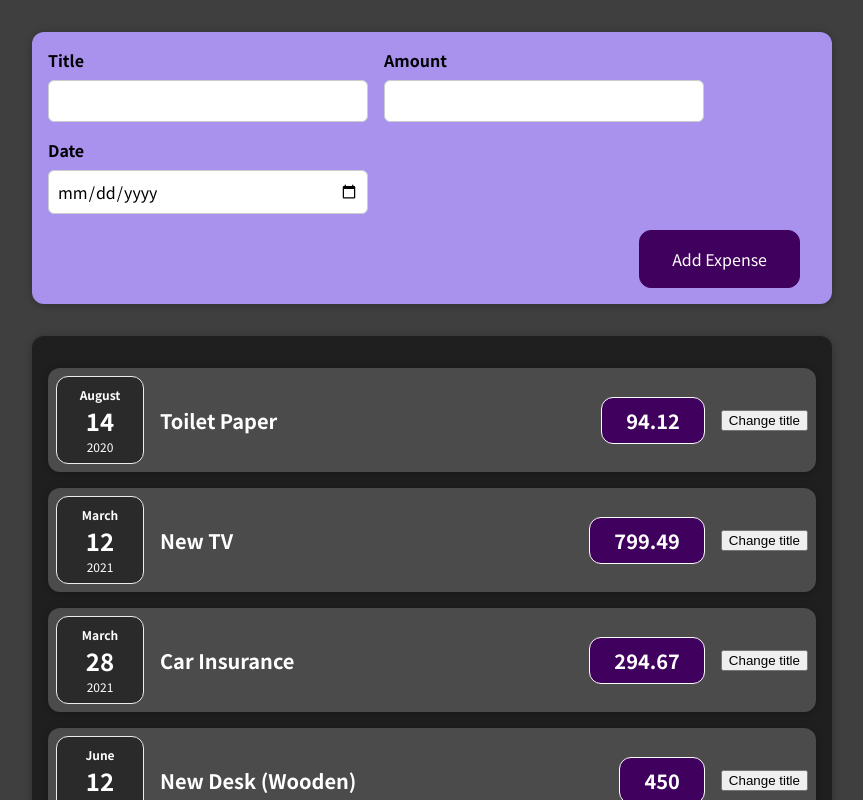
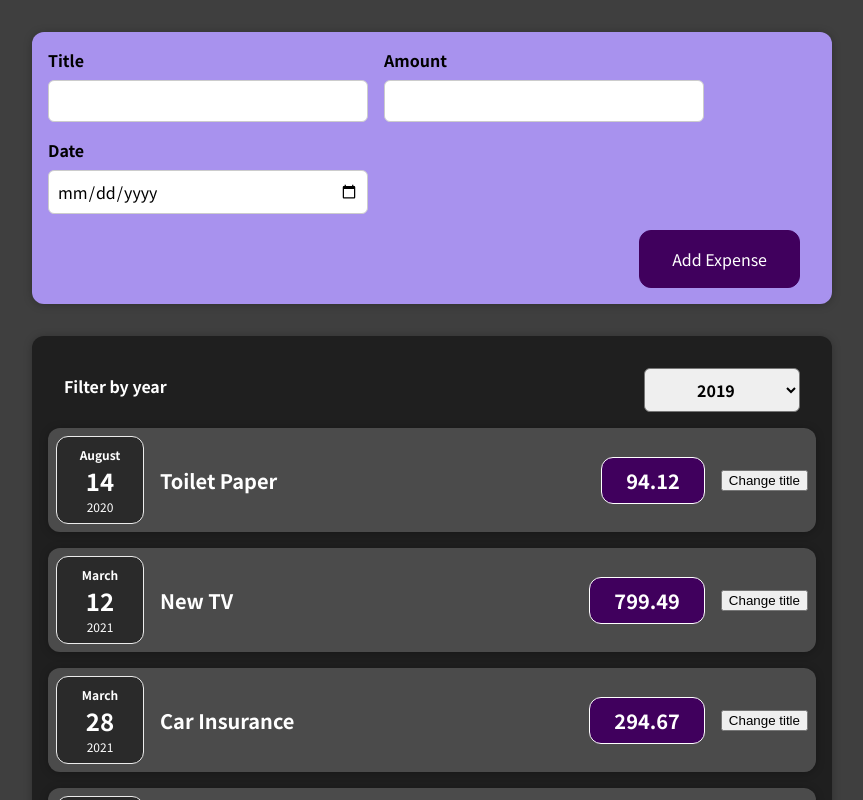
Before and after one commit to camcaro/react-expense-tracker, a React (Create React App) app: page / in a window 1280 px wide. Shown: the top 800 px of the page, without its empty margins (208-1071 px from the left). Built offline with nearby package versions, Linux system fonts and the light colour scheme.

Commit message:
feat: add ExpensesFilter component

```diff
--- a/src/components/Expenses/Expenses.js
+++ b/src/components/Expenses/Expenses.js
@@ -1,12 +1,27 @@
-import Card from "../UI/Card";
-import ExpenseItem from "./ExpenseItem";
-import "./Expenses.css";
+import { useState } from 'react';
+
+import Card from '../UI/Card';
+import ExpenseItem from './ExpenseItem';
+import ExpensesFilter from './ExpensesFilter';
+import './Expenses.css';
 
 function Expenses(props) {
+  const [yearFiltered, setYearFiltered] = useState('2019');
+
+  const filterChangeHandler = yearSelected => {
+    console.log(yearSelected);
+    setYearFiltered(yearSelected);
+  };
+
   const expenses = props.expenses;
   // console.log(props);
   return (
-    <Card className="expenses">
+    <div>
+      <Card className='expenses'>
+        <ExpensesFilter
+          onFilterSelect={filterChangeHandler}
+          selected={yearFiltered}
+        />
         {expenses.map(expense => (
           <ExpenseItem
             key={expense.id}
@@ -16,6 +31,7 @@
           />
         ))}
       </Card>
+    </div>
   );
 }
 
--- /dev/null
+++ b/src/components/Expenses/ExpensesFilter.css
@@ -0,0 +1,24 @@
+.expenses-filter {
+  color: white;
+  padding: 0 1rem;
+}
+
+.expenses-filter__control {
+  display: flex;
+  width: 100%;
+  align-items: center;
+  justify-content: space-between;
+  margin: 1rem 0;
+}
+
+.expenses-filter label {
+  font-weight: bold;
+  margin-bottom: 0.5rem;
+}
+
+.expenses-filter select {
+  font: inherit;
+  padding: 0.5rem 3rem;
+  font-weight: bold;
+  border-radius: 6px;
+}
--- /dev/null
+++ b/src/components/Expenses/ExpensesFilter.js
@@ -0,0 +1,26 @@
+import React from 'react';
+
+import './ExpensesFilter.css';
+
+const ExpensesFilter = props => {
+  const onChangeHandler = event => {
+    // console.log(event.target.value);
+    props.onFilterSelect(event.target.value);
+  };
+
+  return (
+    <div className='expenses-filter'>
+      <div className='expenses-filter__control'>
+        <label>Filter by year</label>
+        <select value={props.selected} onChange={onChangeHandler}>
+          <option value='2022'>2022</option>
+          <option value='2021'>2021</option>
+          <option value='2020'>2020</option>
+          <option value='2019'>2019</option>
+        </select>
+      </div>
+    </div>
+  );
+};
+
+export default ExpensesFilter;
```
Lines whose indentation alone changed are shown as unchanged.
